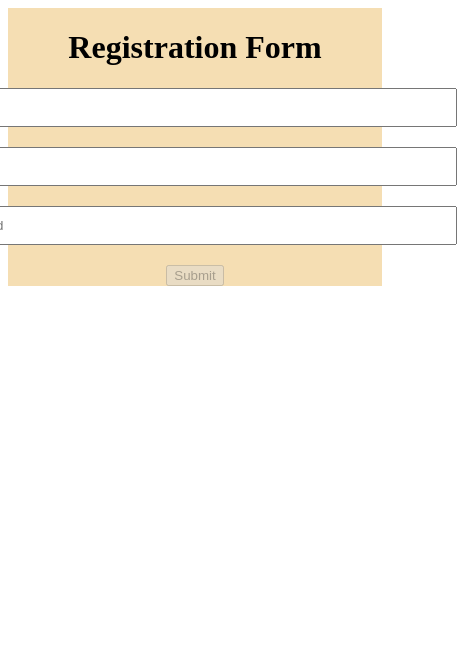
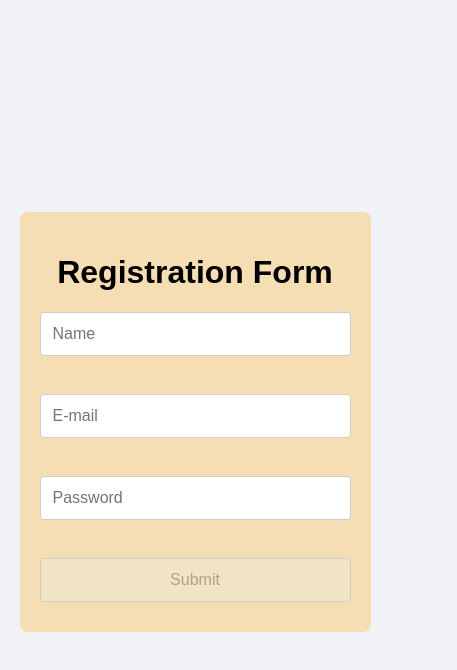
Before and after one commit to pradikshaaa-png/Real-time-validations---Javascript-HTML-CSS, a plain HTML site: page index.html in a window 390 px wide. Shown: the whole page, 457 px wide, since content can reach past the window. Drawn offline with Linux system fonts and the light colour scheme.

Commit message:
Made it Responsive

```diff
--- a/index.html
+++ b/index.html
@@ -5,26 +5,45 @@
   <meta name="viewport" content="width=device-width, initial-scale=1.0">
   <title>Registration Form</title>
   <style>
+    body {
+      display: flex;
+      justify-content: center;
+      align-items: center;
+      min-height: 100vh;
+      margin: 0;
+      background-color: #f0f2f5;
+      font-family: Arial, sans-serif;
+    }
+
     #validateform {
       display: flex;
       flex-direction: column;
       align-items: center;
       text-align: center;
       background-color: #f5deb3;
+      padding: 20px;
+      border-radius: 8px;
+      width: 90%;
+      max-width: 400px;
+      box-sizing: border-box;
     }
-    #nameinput, #emailinput, #passinput {
-      padding: 10px;
-      width: 500px;
-      margin-bottom: 5px;
+
+    #nameinput, #emailinput, #passinput, #btn {
+      padding: 12px;
+      width: 100%;
+      margin-bottom: 10px;
+      box-sizing: border-box;
+      border: 1px solid #ccc;
+      border-radius: 4px;
+      font-size: 16px;
     }
+
     .error {
       color: red;
-      font-size: 15px;
-      margin-bottom: 15px;
+      font-size: 14px;
+      margin-bottom: 10px;
+      min-height: 18px;
     }
-
-
-
   </style>
 </head>
 <body>
@@ -56,7 +75,6 @@
     function Formvalidation() {
       let isValid = true;
 
-      // Check Name
       if (nameInput.value.trim() === "") {
         nameError.textContent = "Name cannot be empty.";
         isValid = false;
@@ -64,7 +82,6 @@
         nameError.textContent = "";
       }
 
-      // Check Email
       if (emailInput.checkValidity() && emailInput.value.trim() !== "") {
         emailError.textContent = "";
       } else {
@@ -72,7 +89,6 @@
         isValid = false;
       }
 
-      // Check Password
       if (passInput.value.length < 6) {
         passError.textContent = "Password is too short.";
         isValid = false;
```
